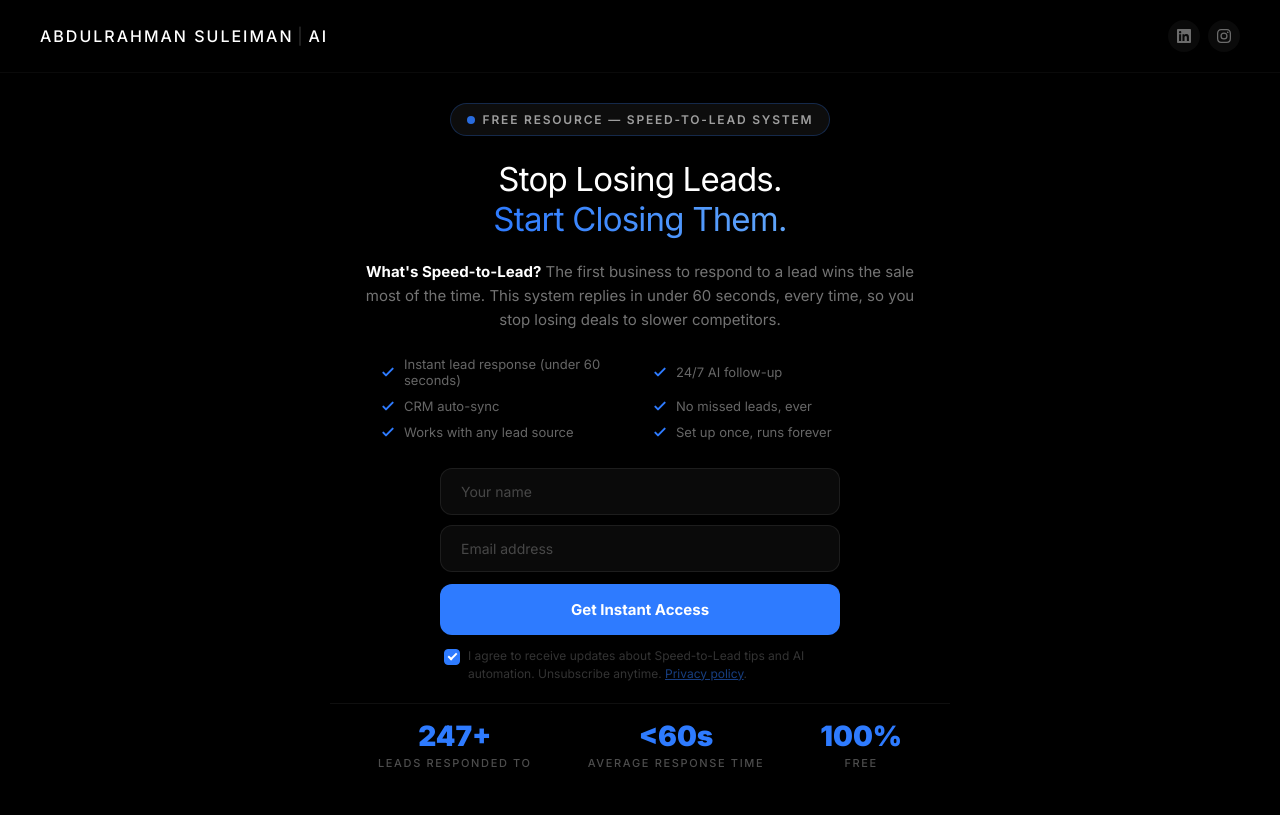
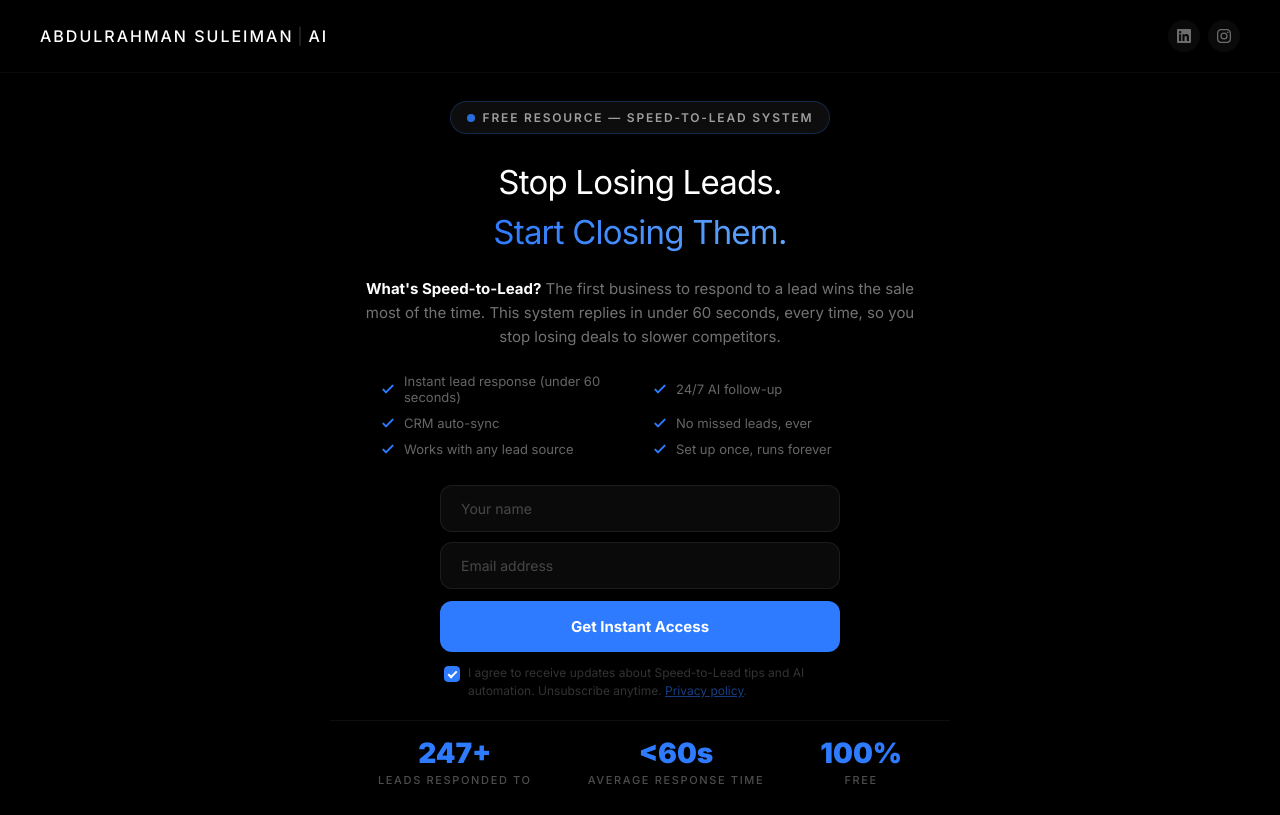
Before and after one commit to Abdulrahmansuleiman/speed-to-lead, a Next.js app: page / in a window 1280 px wide. Built offline with nearby package versions, Linux system fonts and the light colour scheme.

Commit message:
Headline: line-height 1.5 for breathing

```diff
--- a/src/app/globals.css
+++ b/src/app/globals.css
@@ -122,7 +122,7 @@ main {
 /* Heading */
 h1 {
   font-weight: 400;
-  line-height: 1.2;
+  line-height: 1.5;
   letter-spacing: -0.8px;
   margin-bottom: 20px;
   font-size: clamp(22px, 3.8vw, 33px);
```
